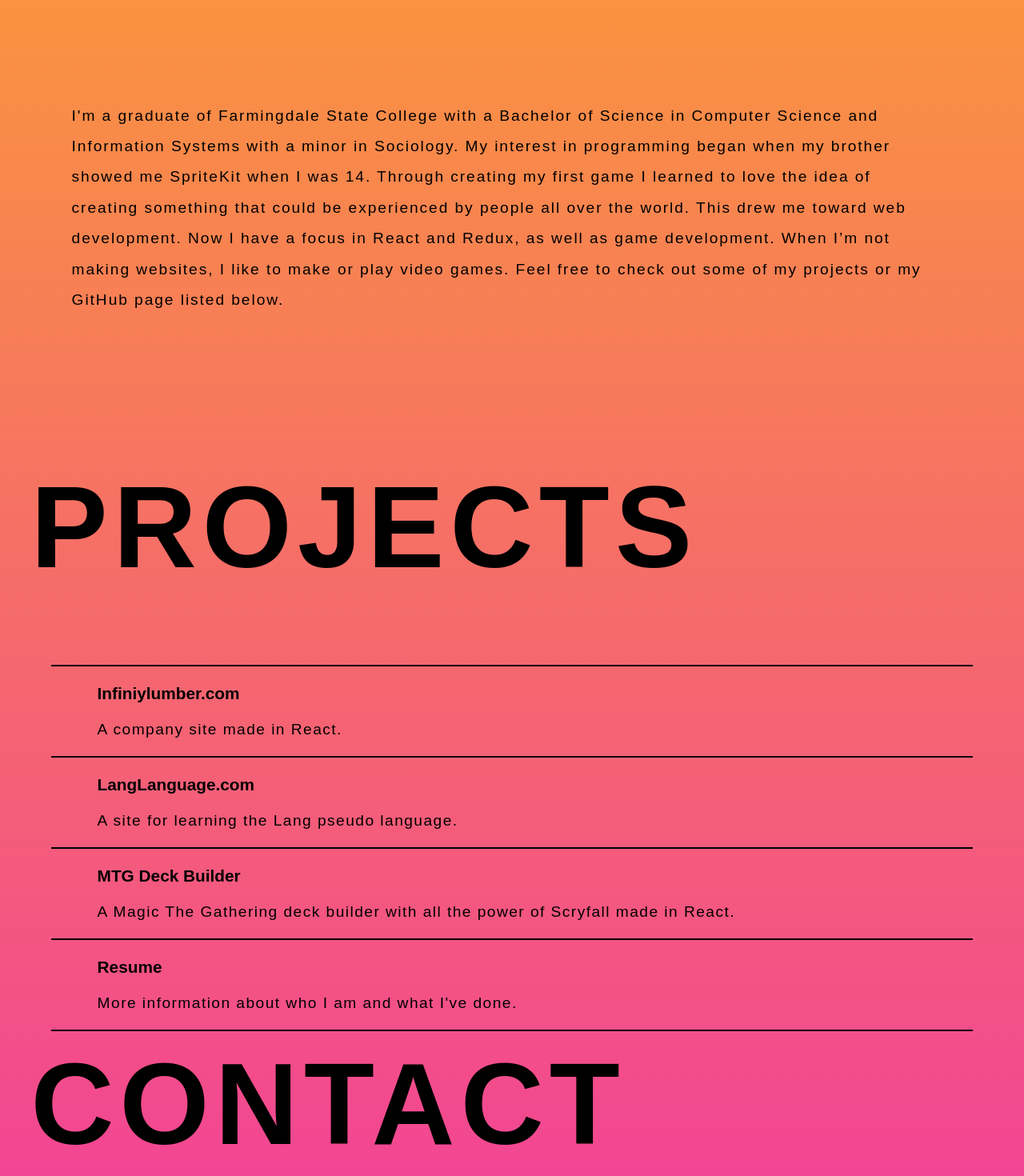
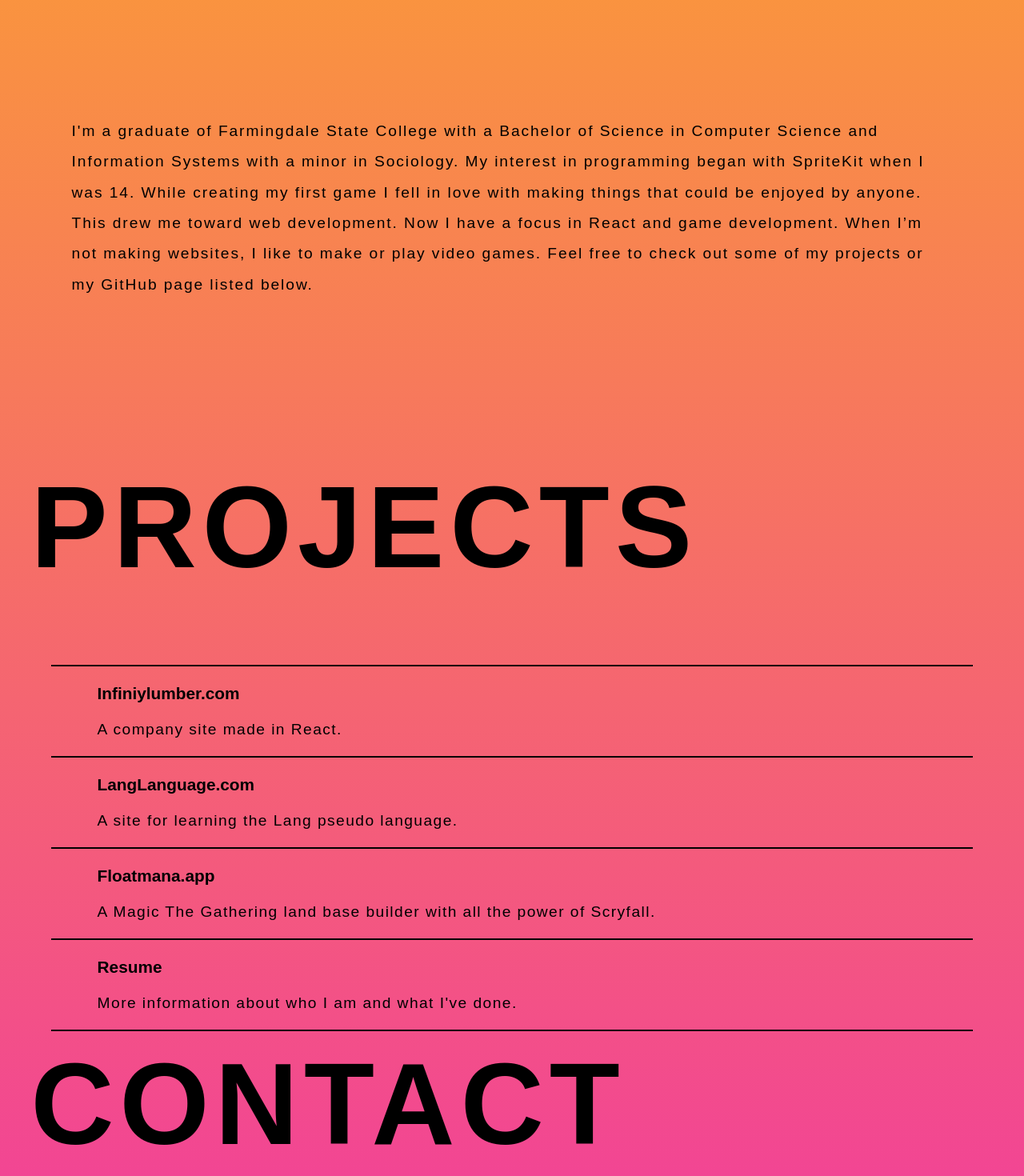
Before and after one commit to JustinTaylorWeiss/justintaylorweiss.com, a React (Create React App) app: page / in a window 1280 px wide. Shown: the part 1100-2570 px from the top of the page at 80% size. Built offline with nearby package versions, Linux system fonts and the light colour scheme.

Commit message:
updated some text

```diff
--- a/src/subcomponents/aboutMeTile.jsx
+++ b/src/subcomponents/aboutMeTile.jsx
@@ -35,10 +35,10 @@ export const AboutMeTile = () => (
         <g.BottomSectionBlock>
             <ParagraphText>
                 I'm a graduate of Farmingdale State College with a Bachelor of Science in Computer Science and Information Systems with a minor in Sociology.
-                My interest in programming began when my brother showed me SpriteKit when I was 14.
-                Through creating my first game I learned to love the idea of creating something that could be experienced by people all over the world.
+                My interest in programming began with SpriteKit when I was 14.
+                While creating my first game I fell in love with making things that could be enjoyed by anyone.
                 This drew me toward web development.
-                Now I have a focus in React and Redux, as well as game development.
+                Now I have a focus in React and game development.
                 When I’m not making websites, I like to make or play video games.
                 Feel free to check out some of my projects or my GitHub page listed below.
             </ParagraphText>
--- a/src/subcomponents/contactMeTile.jsx
+++ b/src/subcomponents/contactMeTile.jsx
@@ -71,7 +71,7 @@ export const ContactTable = () => (
         <g.Line/>
         <ContactRow>
             <ContactLink>
-                numeral#3694
+                numeral
             </ContactLink>
             <ContactLink>
                 Discord
--- a/src/subcomponents/myProjectsTile.jsx
+++ b/src/subcomponents/myProjectsTile.jsx
@@ -67,11 +67,11 @@ const ProjectsTable = () => (
         </ProjectRow>
         <g.Line/>
         <ProjectRow>
-            <g.Link onClick={() => window.open('https://justintaylorweiss.github.io/Deck-Builder/', '_blank')}>
-                <b>MTG Deck Builder</b>
+            <g.Link onClick={() => window.open('https://floatmana.app/', '_blank')}>
+                <b>Floatmana.app</b>
             </g.Link>
             <SmallParagraphText>
-                A Magic The Gathering deck builder with all the power of Scryfall made in React.
+                A Magic The Gathering land base builder with all the power of Scryfall.
             </SmallParagraphText>
         </ProjectRow>
         <g.Line/>
```
